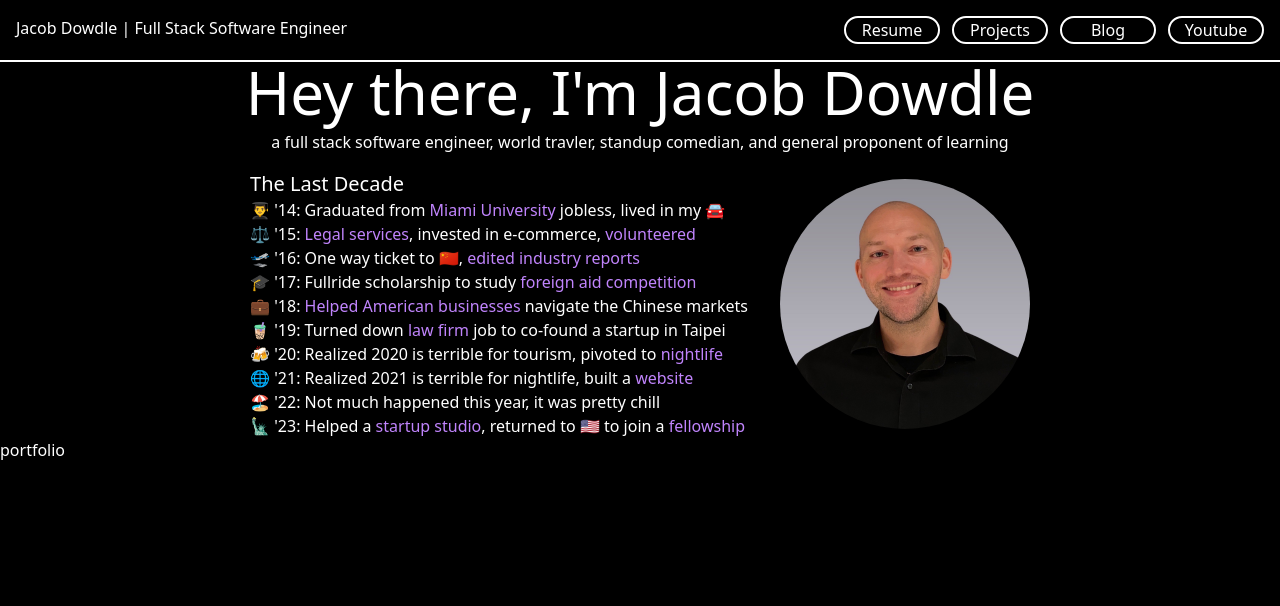
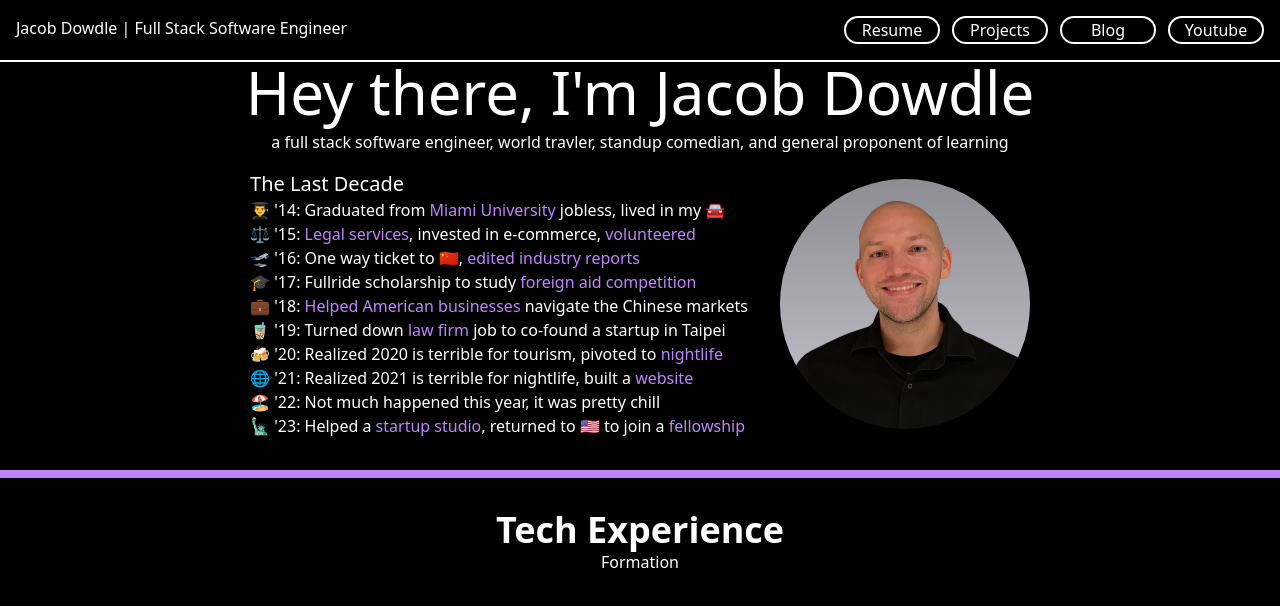
Before and after one commit to jakovid/portfolio, a Next.js app: page / in a window 1280 px wide. Shown: the top 606 px of the page. Built offline with nearby package versions, Linux system fonts and the light colour scheme.

Commit message:
created skeleton of resume

```diff
--- /dev/null
+++ b/components/home/resume.js
@@ -0,0 +1,11 @@
+export default function BuildResume(){
+    return(
+        <div className="flex flex-col justify-center items-center ">
+            <div className="h-2 w-full bg-purple-400 my-8"></div>
+            <div className="text-4xl font-bold">Tech Experience</div>
+            <div>
+                <div>Formation</div>
+            </div>
+        </div>
+    )
+}
--- a/pages/index.js
+++ b/pages/index.js
@@ -1,12 +1,14 @@
 import BuildHeader from "@/components/header"
 import BuildHomeHero from "@/components/home/hero"
+import BuildResume from "@/components/home/resume"
 
 export default function Home() {
   return (
     <main>
       <BuildHeader />
       <BuildHomeHero />
-      portfolio
+      <BuildResume />
+
     </main>
   )
 }
```
